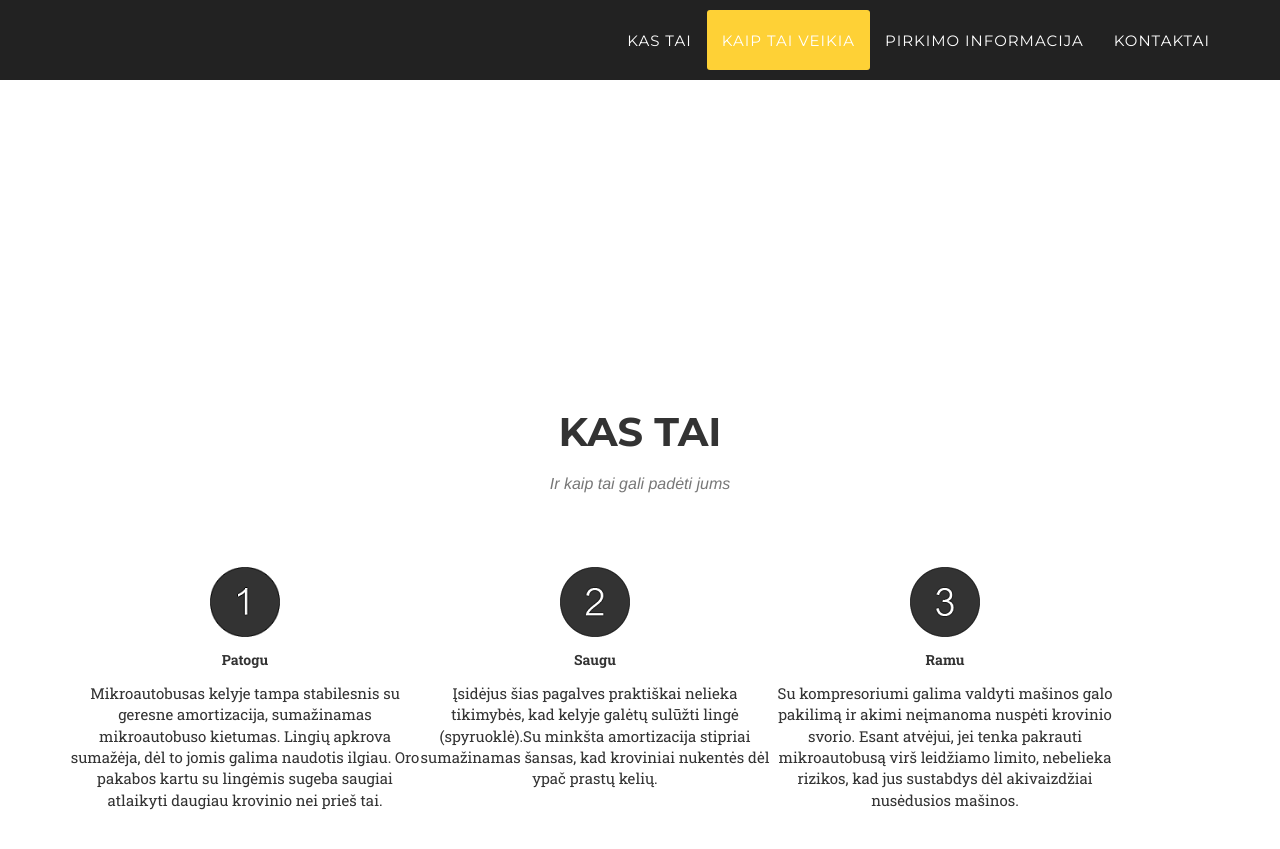
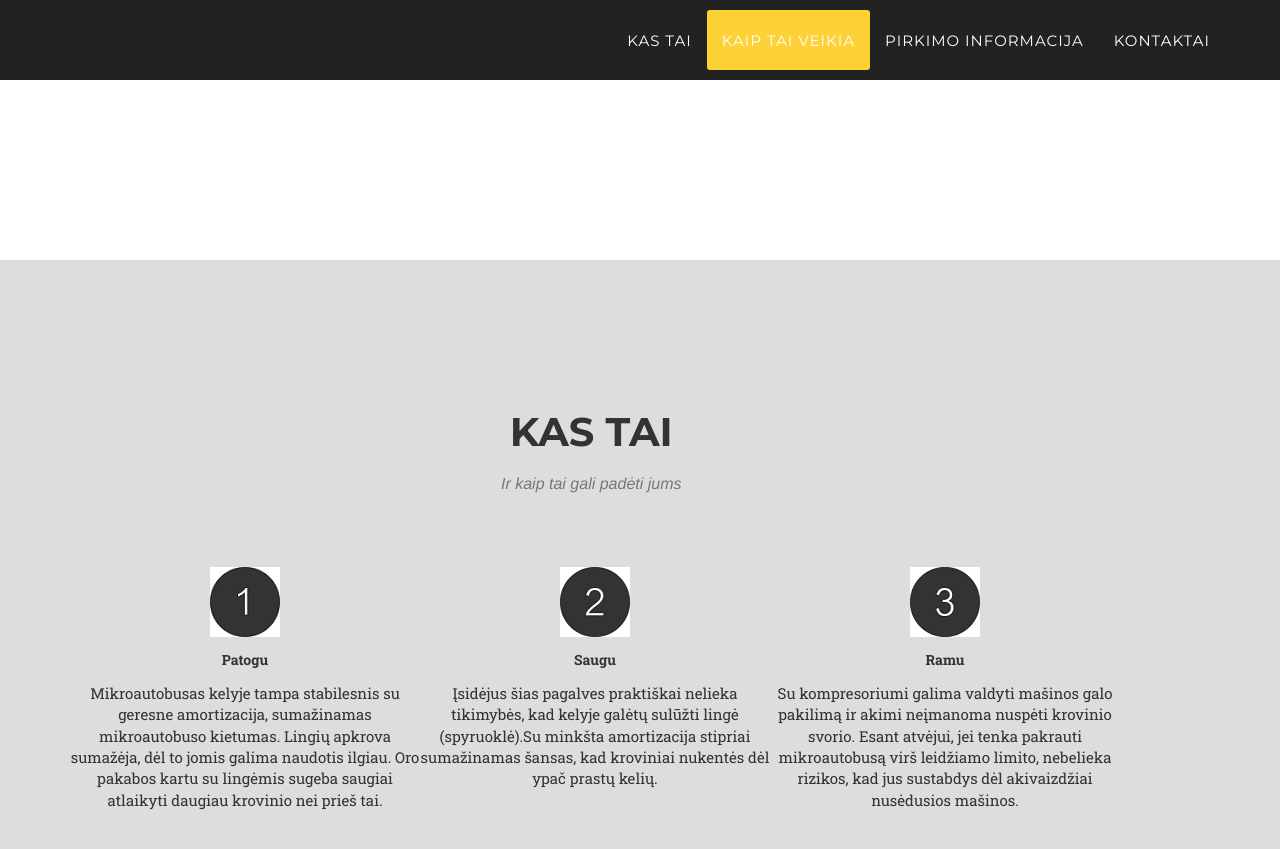
Before and after one commit to Bitvala/MikroautobusuPagalves, a Jekyll site: the page built from index.html, in a window 1280 px wide and 900 px high, scrolled down 1367 px. Shown: the top 849 px of the window. Built offline with Jekyll 4.4.1, drawn with Linux system fonts in a browser that asks for light colours; some web fonts are replaced.

Commit message:
Update services.html

```diff
--- a/_includes/services.html
+++ b/_includes/services.html
@@ -1,8 +1,8 @@
 <!-- Services Section -->
-    <section id="services">
+    <section id="services"  class="bg-medium-gray">
         <div class="container">
             <div class="row">
-                <div class="col-lg-12 text-center">
+                <div class="col-lg-11 text-center">
                     <h2 class="section-heading">Kas tai</h2>
                     <h3 class="section-subheading text-muted">Ir kaip tai gali padėti jums</h3>
                 </div>
```
